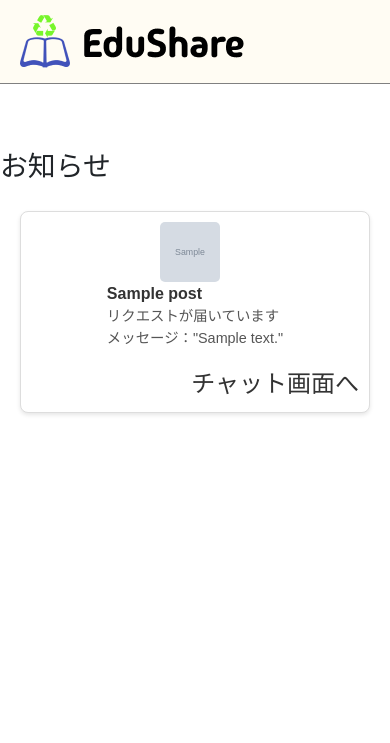
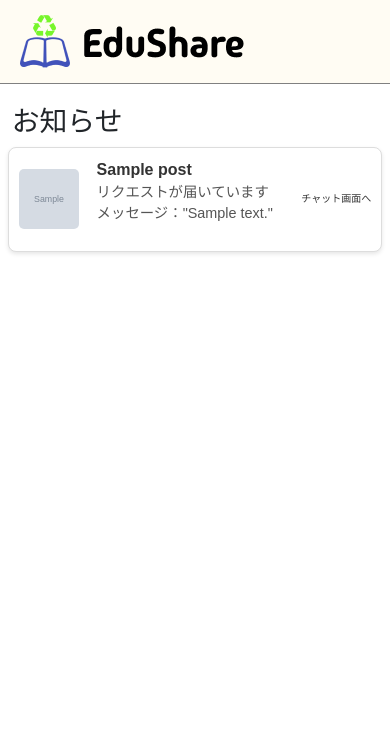
Before and after one commit to 04daiki/EduShere, a Flask app: page /notification in a window 390 px wide. Shown: the top 743 px of the page. Run offline with Flask 3, Linux system fonts and the light colour scheme; a user stored in the database is signed in; tables that the repository leaves empty hold one stand-in row (values such as "Sample post"); grey boxes marked "Sample" are stand-in pictures.

Commit message:
通知画面、ホーム画面のレイアウト

```diff
--- a/static/css/notification.css
+++ b/static/css/notification.css
@@ -30,7 +30,7 @@ header .icon, header .search {
 main {
     margin-top: 80px;
     padding-top: 0; /* 初期値としてヘッダーの高さ分を確保 */
-    padding-bottom: 10vh; /* 初期値としてフッターの高さ分を確保 */
+    padding-bottom: 15vh; /* 初期値としてフッターの高さ分を確保 */
 }
 
 .post-img {
@@ -68,6 +68,77 @@ footer .tab img {
     height: 40px;
 }
 
+/* 通知全体のスタイル */
+.notification-container {
+    padding-top: 0px;
+    padding-left: 1vw;
+    padding-right: 1vw;
+    padding-bottom: 1vw;
+    display: flex;
+    flex-direction: column;
+    gap: 15px; /* 通知間のスペース */
+}
+
+/* 各通知のカードスタイル */
+.notification-card {
+    display: flex; /* 横並びにする */
+    align-items: center; /* 縦方向に中央揃え */
+    background-color: #ffffff;
+    border: 1px solid #ddd;
+    border-radius: 8px;
+    padding: 10px;
+    box-shadow: 0 2px 4px rgba(0, 0, 0, 0.1);
+    gap: 10px; /* 各要素間のスペース */
+    width: 98vw;
+}
+
+/* 通知画像 */
+.notification-img {
+    width: 60px;
+    height: 60px;
+    object-fit: cover;
+    border-radius: 5px;
+}
+
+/* 通知テキスト */
+.notification-content {
+    flex: 1; /* テキスト部分が残りのスペースを使用 */
+}
+
+.notification-title {
+    padding-left: 1vw;
+    font-weight: bold;
+    font-size: 1rem;
+    margin: 0;
+    color: #333;
+}
+
+.notification-text {
+    padding-left: 1vw;
+    font-size: 0.9rem;
+    color: #555;
+}
+
+/* 通知リンク */
+.notification-link {
+    display: flex;
+    font-size: 1.5rem;
+    color: #333;
+    text-decoration: none;
+    margin: 0; /* 不要な余白を削除 */
+}
+
+.title-text{
+    padding-left: 1vw;
+    padding-top: 3vh;
+}
+
+.change-chat{
+    font-size: 20px;
+    margin: 0;
+    line-height: 1;
+}
+
 /* レスポンシブ対応 */
 @media (max-width: 480px) {
     header, footer {
@@ -89,70 +160,35 @@ footer .tab img {
         height: 12vh; /* 必要に応じて調整 */
     }
 
-    .notification-card {
-        flex-direction: column;
-        align-items: flex-start;
-    }
-    .notification-link {
-        align-self: flex-end;
-    }
-    main {
-        padding-top: calc(var(--header-height) + 10px); /* 小さな画面向けに調整 */
-        padding-bottom: calc(var(--footer-height) + 10px);
+    .notification-container {
+        padding-top: 0px;
+        padding-left: 2vw;
+        padding-right: 2vw;
+        padding-bottom: 2vw;
     }
 
-}
-
-/* 通知全体のスタイル */
-.notification-container {
-    padding: 20px;
-    display: flex;
-    flex-direction: column;
-    gap: 15px; /* 通知間のスペース */
-}
-
-/* 各通知のカードスタイル */
     .notification-card {
-    display: flex;
-    align-items: center;
-    justify-content: space-between;
-    background-color: #ffffff;
-    border: 1px solid #ddd;
-    border-radius: 8px;
-    padding: 10px;
-    box-shadow: 0 2px 4px rgba(0, 0, 0, 0.1);
-}
-
-/* 通知画像 */
-.notification-img {
-    width: 60px;
-    height: 60px;
-    object-fit: cover;
-    border-radius: 5px;
-    margin-right: 10px;
-}
-
-/* 通知テキスト */
-.notification-content {
-    flex: 1;
+        width: 96vw;
     }
 
     .notification-title {
-    font-weight: bold;
-    font-size: 1rem;
-    margin: 0;
-    color: #333;
+        padding-left: 2vw;
     }
 
     .notification-text {
-    font-size: 0.9rem;
-    color: #555;
+        padding-left: 2vw;
     }
 
-/* 通知リンク */
-.notification-link {
-    font-size: 1.5rem;
-    color: #333;
-    text-decoration: none;
-    margin-left: 10px;
+    .title-text{
+        padding-left: 3vw;
     }
+
+    main {
+        padding-top: calc(var(--header-height) - 20vh); /* 小さな画面向けに調整 */
+        padding-bottom: calc(var(--footer-height) + 5vh);
+    }
+
+    .change-chat{
+        font-size: 10px;
+    }
+}
--- a/static/css/style2.css
+++ b/static/css/style2.css
@@ -94,6 +94,10 @@ footer .tab img {
     height: 40px;
 }
 
+.home-text{
+    padding-bottom: 1vh;
+}
+
 /* レスポンシブ対応 */
 @media (max-width: 480px) {
     header, footer {
--- a/templates/home.html
+++ b/templates/home.html
@@ -77,7 +77,7 @@
                     {% endif %}
                 {% endwith %}
 
-                <h1>投稿一覧</h1>
+                <h1 class="home-text">投稿一覧</h1>
                 {% set category_names = {
                     1: "IT系",
                     2: "ゲーム系",
--- a/templates/notification.html
+++ b/templates/notification.html
@@ -26,9 +26,10 @@
 
     <!-- メインコンテンツ -->
     <main id="main">
-        <h1>お知らせ</h1>
+        <h1 class="title-text">お知らせ</h1>
+        {% for request in requests %}
         <div class="notification-container">
-            {% for request in requests %}
+            <a href="{{ url_for('show_detail', post_id=request.posts.post_id) }}" class="notification-link">
                 <div class="notification-card">
                     <img src="{{ request.posts.image_path }}" alt="{{ request.posts.item_name }}" class="notification-img">
                     <div class="notification-content">
@@ -39,10 +40,11 @@
                             <p class="notification-text">リクエストが承認されました</p>
                         {% endif %}
                     </div>
-                    <a href="{{ url_for('show_detail', post_id=request.posts.post_id) }}" class="notification-link">チャット画面へ</a>
+                    <p class="change-chat">チャット画面へ</p>
                 </div>
-            {% endfor %}
+            </a>
         </div>
+        {% endfor %}
     </main>
         <!-- {% with messages = get_flashed_messages() %}
                 {% if messages %}
```
Lines whose indentation alone changed are shown as unchanged.
